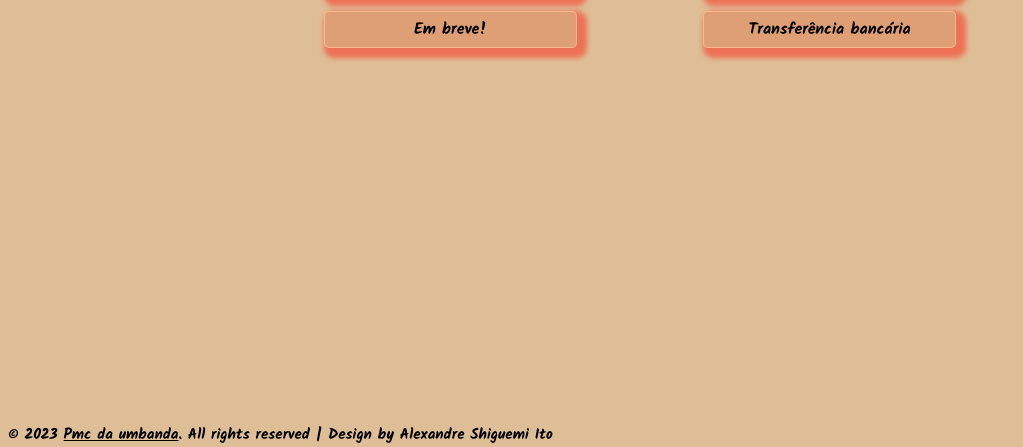
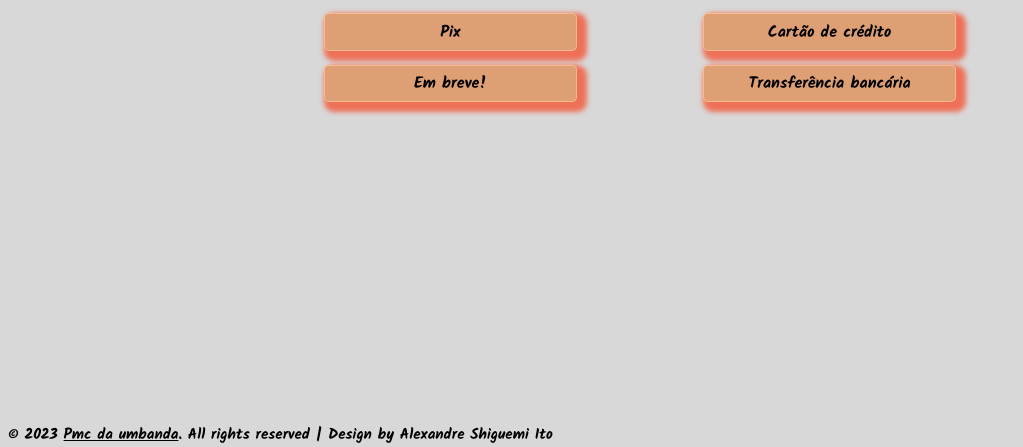
Before and after one commit to ShiguemiAlexandre/formas_pagamento, a plain HTML site: page index.html in a window 1280 px wide. Shown: the part 353-800 px from the top of the page, without its empty margins (0-1023 px from the left). Drawn offline with Linux system fonts and the light colour scheme.

Commit message:
switch color

```diff
--- a/stylesheet/cartao.css
+++ b/stylesheet/cartao.css
@@ -1,6 +1,6 @@
 @import url('https://fonts.googleapis.com/css2?family=Courgette&family=Kalam:wght@700&family=Lobster&display=swap');
 *{
-    background-color: #debe96;
+    background-color: #d8d8d8;
     font-family: 'Kalam', cursive;
 }
 #logo{
--- a/stylesheet/deposito.css
+++ b/stylesheet/deposito.css
@@ -1,6 +1,6 @@
 @import url('https://fonts.googleapis.com/css2?family=Courgette&family=Kalam:wght@700&family=Lobster&display=swap');
 *{
-    background-color: #debe96;
+    background-color: #d8d8d8;
     font-family: 'Kalam', cursive;
 }
 .logo{
--- a/stylesheet/hud.css
+++ b/stylesheet/hud.css
@@ -1,11 +1,11 @@
 @import url('https://fonts.googleapis.com/css2?family=Courgette&family=Kalam:wght@700&family=Lobster&display=swap');
 *{
-    background-color: #debe96;
+    background-color: #d8d8d8;
     font-family: 'Kalam', cursive;
 }
 /*Definir o tamanho da logo*/
 .logo{
-    width: 200px;
+    width: 300px;
     margin-bottom: 5%;
 }
 /*Grid*/
@@ -125,4 +125,7 @@ footer{
     #transf{
         grid-area: botao4;
     }
+    .logo{
+        width: 200px;
+    }
 }
--- a/stylesheet/pix.css
+++ b/stylesheet/pix.css
@@ -1,6 +1,6 @@
 @import url('https://fonts.googleapis.com/css2?family=Courgette&family=Kalam:wght@700&family=Lobster&display=swap');
 *{
-    background-color: #debe96;
+    background-color: #d8d8d8;
     font-family: 'Kalam', cursive;
 }
 .logo{
--- a/stylesheet/transferencia.css
+++ b/stylesheet/transferencia.css
@@ -1,6 +1,6 @@
 @import url('https://fonts.googleapis.com/css2?family=Courgette&family=Kalam:wght@700&family=Lobster&display=swap');
 *{
-    background-color: #debe96;
+    background-color:   #d8d8d8;
     font-family: 'Kalam', cursive;
 }
 .logo{
```
